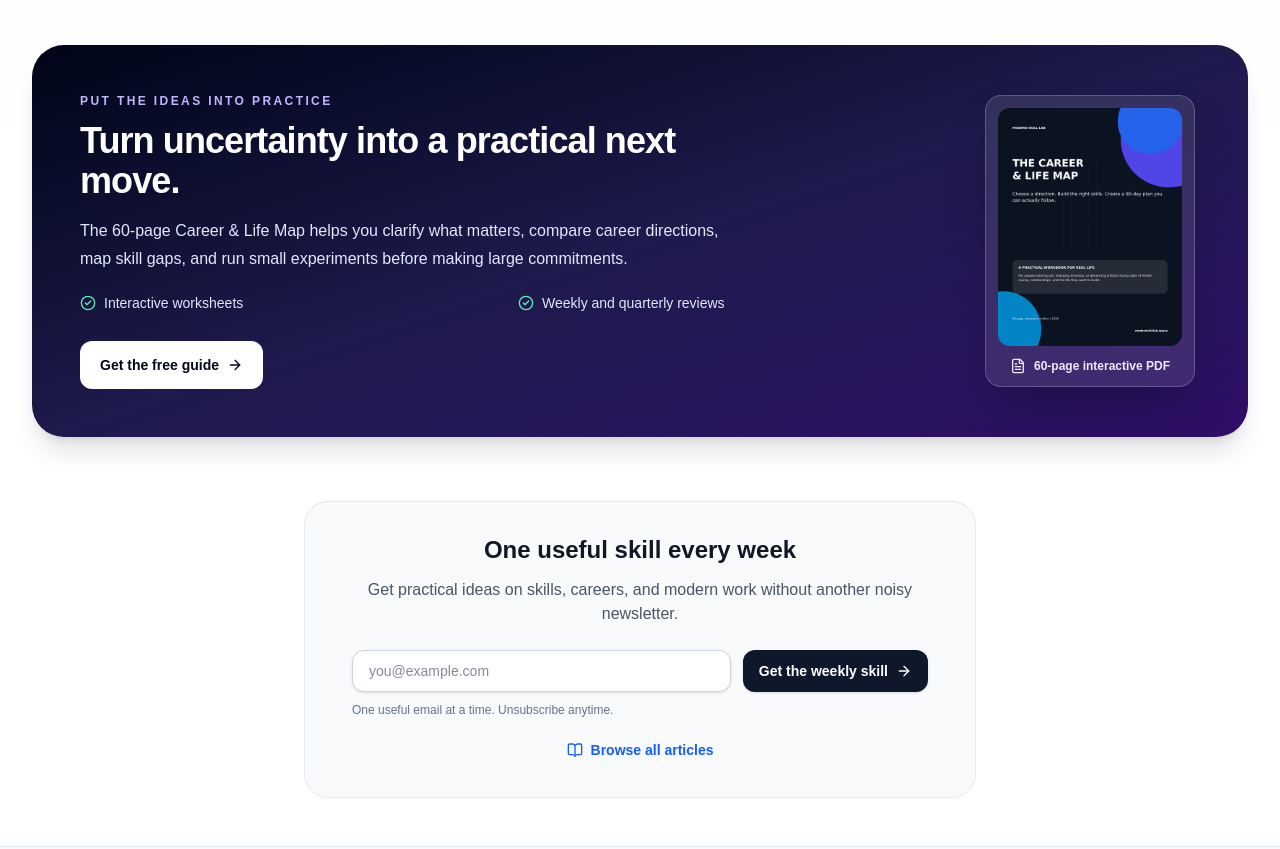
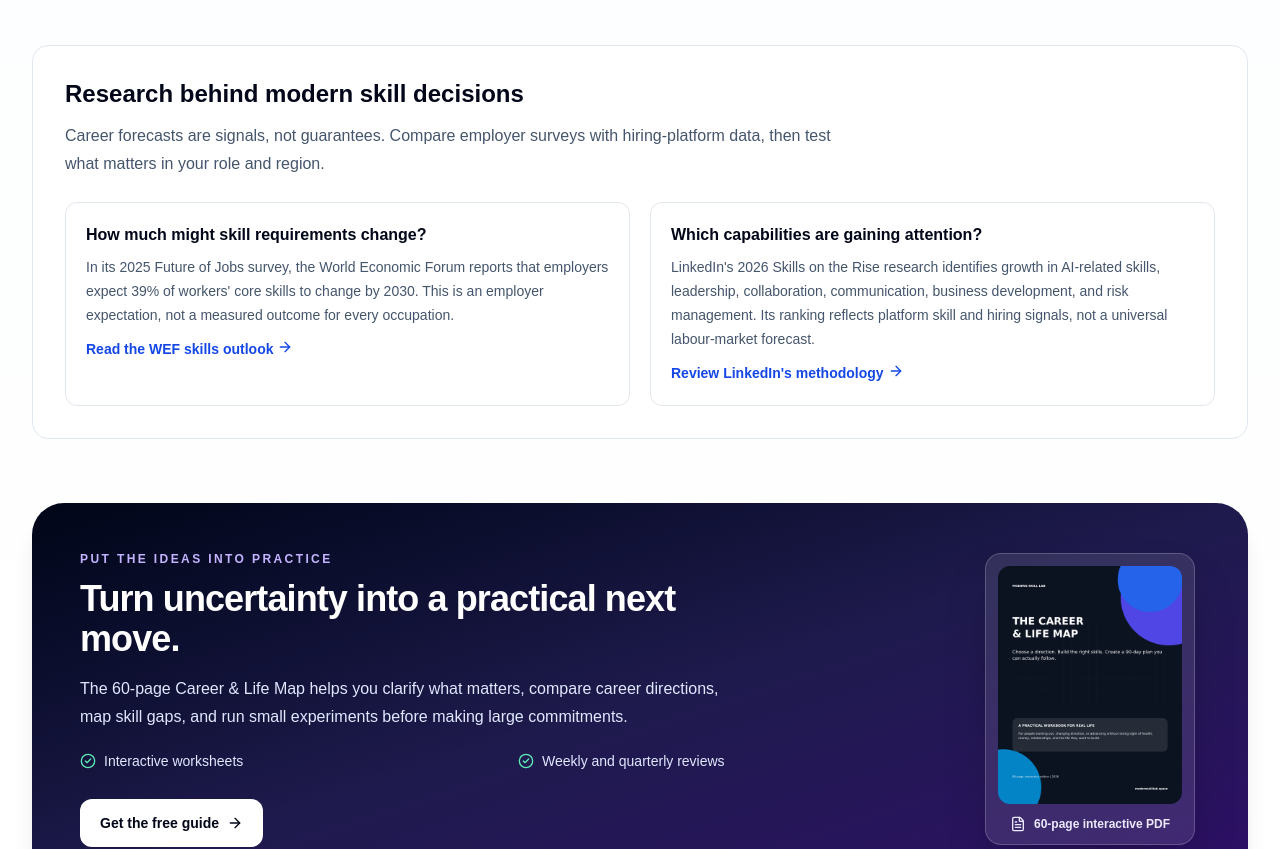
Before and after one commit to hundaijackrabbit-commits/Skillquestweb, a Next.js app: page /blog in a window 1280 px wide. Shown: the part 2800-3649 px from the top of the page. Built offline with nearby package versions, Linux system fonts and the light colour scheme; no server answers.

Commit message:
Editorial trust improvements: src/app/blog/page.tsx

```diff
--- a/src/app/blog/page.tsx
+++ b/src/app/blog/page.tsx
@@ -290,6 +290,29 @@ export default async function BlogPage() {
           </div>
         </div>
 
+        <section className="mb-16 rounded-2xl border border-slate-200 bg-white p-6 md:p-8" aria-labelledby="research-context-heading">
+          <h2 id="research-context-heading" className="text-2xl font-bold text-slate-950">Research behind modern skill decisions</h2>
+          <p className="mt-3 max-w-3xl leading-7 text-slate-600">
+            Career forecasts are signals, not guarantees. Compare employer surveys with hiring-platform data, then test what matters in your role and region.
+          </p>
+          <div className="mt-6 grid gap-5 md:grid-cols-2">
+            <div className="rounded-xl border border-slate-200 p-5">
+              <h3 className="font-semibold text-slate-950">How much might skill requirements change?</h3>
+              <p className="mt-2 text-sm leading-6 text-slate-600">
+                In its 2025 Future of Jobs survey, the World Economic Forum reports that employers expect 39% of workers&apos; core skills to change by 2030. This is an employer expectation, not a measured outcome for every occupation.
+              </p>
+              <a className="mt-3 inline-flex text-sm font-semibold text-blue-700 hover:underline" href="https://www.weforum.org/publications/the-future-of-jobs-report-2025/3-skills-outlook" target="_blank" rel="noopener noreferrer">Read the WEF skills outlook <ArrowRight className="ml-1 h-4 w-4" aria-hidden="true" /></a>
+            </div>
+            <div className="rounded-xl border border-slate-200 p-5">
+              <h3 className="font-semibold text-slate-950">Which capabilities are gaining attention?</h3>
+              <p className="mt-2 text-sm leading-6 text-slate-600">
+                LinkedIn&apos;s 2026 Skills on the Rise research identifies growth in AI-related skills, leadership, collaboration, communication, business development, and risk management. Its ranking reflects platform skill and hiring signals, not a universal labour-market forecast.
+              </p>
+              <a className="mt-3 inline-flex text-sm font-semibold text-blue-700 hover:underline" href="https://news.linkedin.com/2026/Skills-on-the-rise-2026" target="_blank" rel="noopener noreferrer">Review LinkedIn&apos;s methodology <ArrowRight className="ml-1 h-4 w-4" aria-hidden="true" /></a>
+            </div>
+          </div>
+        </section>
+
         <CareerGuidePromo className="mb-16" eyebrow="Put the ideas into practice" />
 
         {/* CTA Section */}
@@ -297,8 +320,8 @@ export default async function BlogPage() {
           <h2 className="mb-3 text-2xl font-bold text-gray-900">One useful skill every week</h2>
           <p className="mx-auto mb-6 max-w-xl text-gray-600">Get practical ideas on skills, careers, and modern work without another noisy newsletter.</p>
           <NewsletterForm source="blog-footer" className="mx-auto max-w-xl text-left" />
-          <Link href="/blog" className="mt-5 inline-flex items-center text-sm font-semibold text-blue-600 hover:text-blue-700">
-            <BookOpen className="mr-2 h-4 w-4" /> Browse all articles
+          <Link href="/skills" className="mt-5 inline-flex items-center text-sm font-semibold text-blue-600 hover:text-blue-700">
+            <BookOpen className="mr-2 h-4 w-4" /> Explore practical skill guides
           </Link>
         </div>
       </div>
```
